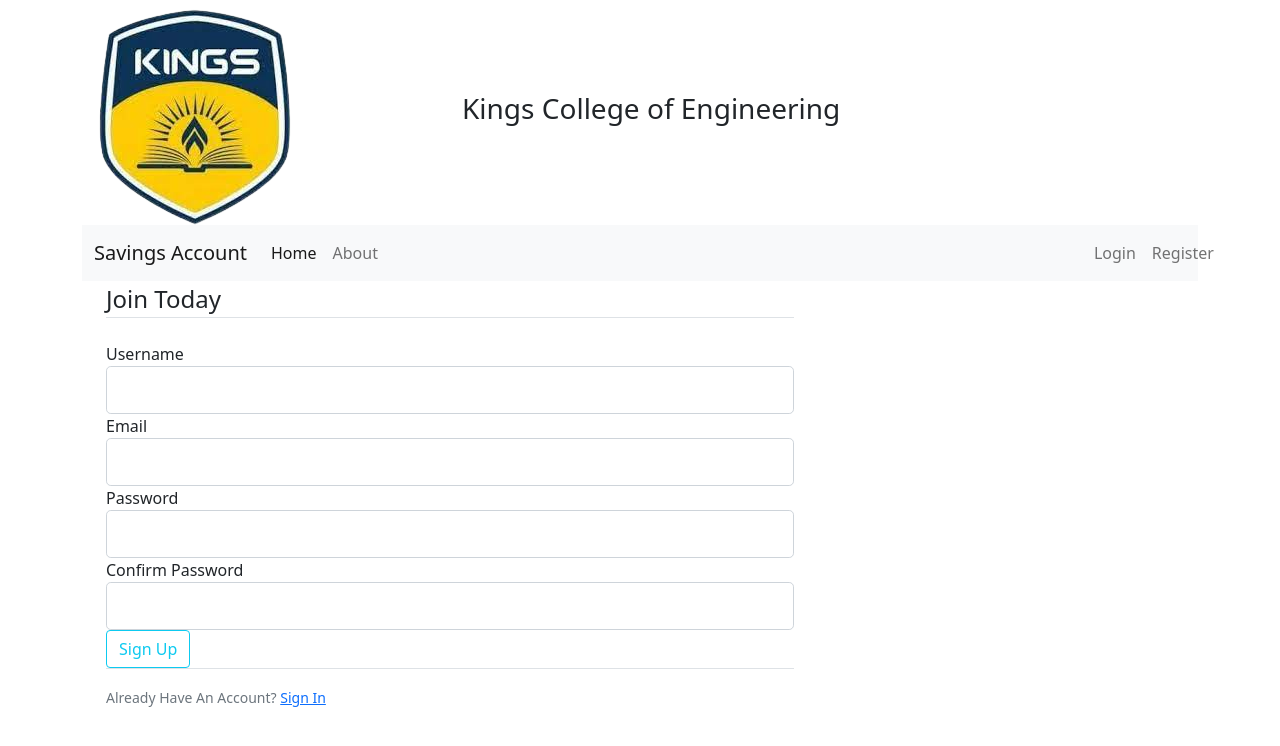
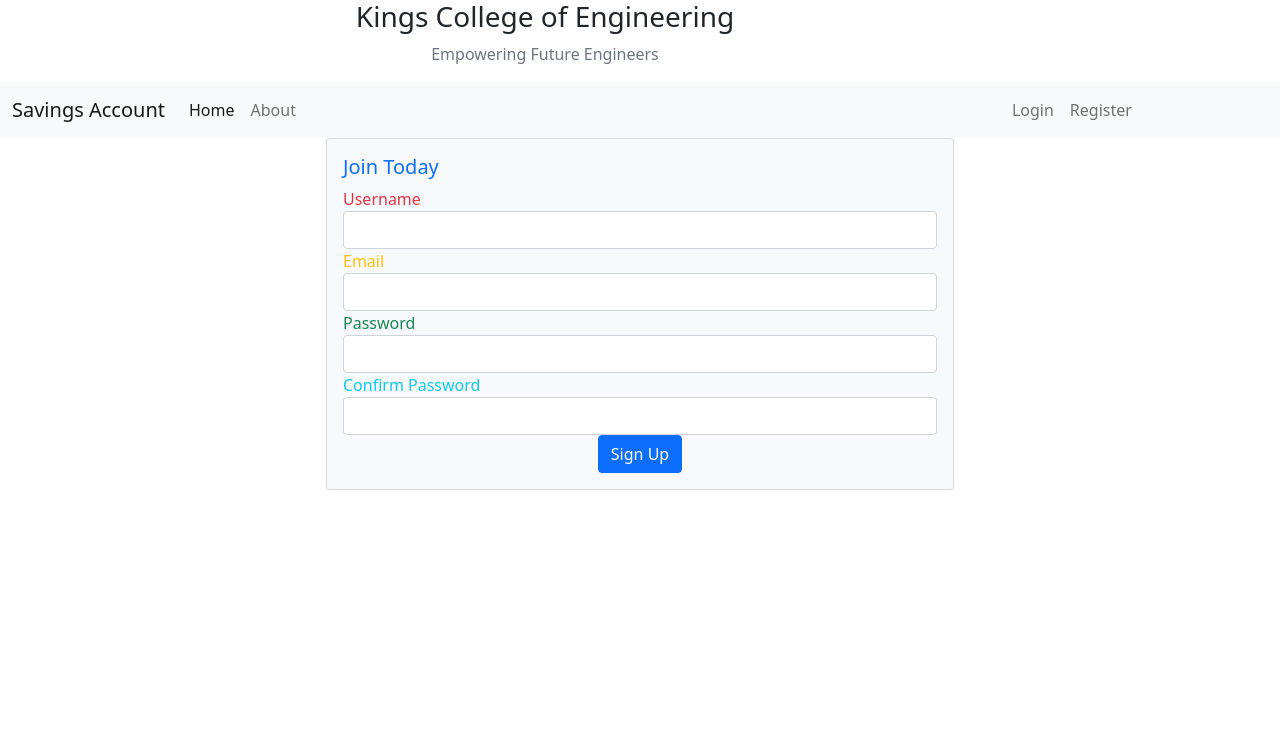
Before and after one commit to kumaresankp/Savings-Account, a Flask app: page /register in a window 1280 px wide. Shown: the top 746 px of the page. Run offline with Flask 3, Linux system fonts and the light colour scheme.

Commit message:
final touch

```diff
--- a/Savings/templates/adminlogin.html
+++ b/Savings/templates/adminlogin.html
@@ -2,7 +2,7 @@
 
 {% block content %}
 <div class="container mx-auto">
-    <div class="content-section" class = "d-flex align-items-center justify-content-center">
+    <div class="content-section d-flex align-items-center justify-content-center">
         <form method="POST" action="">
             {{ form.hidden_tag() }}
             <fieldset class="form-group">
@@ -33,15 +33,11 @@
                         {{ form.password(class="form-control form-control-lg") }}
                     {% endif %}
                 </div>
-
             </fieldset>
             <div class="form-group">
                 {{ form.submit(class="btn btn-outline-info") }}
             </div>
-
         </form>
     </div>
-
-</div>
 </div>
 {% endblock %}
--- a/Savings/templates/base.html
+++ b/Savings/templates/base.html
@@ -8,20 +8,21 @@
 
 <body>
 	<script src="https://cdn.jsdelivr.net/npm/bootstrap@5.0.2/dist/js/bootstrap.bundle.min.js" integrity="sha384-MrcW6ZMFYlzcLA8Nl+NtUVF0sA7MsXsP1UyJoMp4YLEuNSfAP+JcXn/tWtIaxVXM" crossorigin="anonymous"></script>
-  <div class="container">
-
+<div class="container">
 <div class="row">
-    <div class="col-md-4">
-      <img src="static/logo.png" height = 150; alt="Image" class="img-fluid">
+    <div class="col-md-10 d-flex justify-content-center align-items-center">
+        <div class="text-center">
+            <h5 class="h3">Kings College of Engineering</h5>
+            <p class="text-muted">Empowering Future Engineers</p>
+        </div>
     </div>
-    <div class="col-md-8 d-flex align-items-center">
-      <div class="text-center">
-        <h5 class="h3">Kings College of Engineering</h5>
+</div>
+</div>
 
 
-      </div>
-    </div>
-  </div>
+
+
+
 
 
 
@@ -29,7 +30,7 @@
 
 
 	<nav class="navbar navbar-expand-lg navbar-light bg-light">
-  <div class="container-fluid">
+    <div class="container-fluid">
     <a class="navbar-brand" href="#">Savings Account</a>
     <button class="navbar-toggler" type="button" data-bs-toggle="collapse" data-bs-target="#navbarNav" aria-controls="navbarNav" aria-expanded="false" aria-label="Toggle navigation">
       <span class="navbar-toggler-icon"></span>
@@ -84,8 +85,9 @@
               {% endfor %}
             {% endif %}
           {% endwith %}
-          {% block content %}{% endblock %}
+
         </div>
+        {% block content %}{% endblock %}
 
 </body>
 
--- a/Savings/templates/register.html
+++ b/Savings/templates/register.html
@@ -1,74 +1,73 @@
 {% extends "base.html" %}
+
 {% block content %}
     <div class="container">
-    <div class="content-section">
+        <div class="row justify-content-center">
+            <div class="col-sm-12 col-md-6">
+                <div class="card bg-light">
+                    <div class="card-body">
+                        <h5 class="card-title text-primary">Join Today</h5>
                         <form method="POST" action="">
                             {{ form.hidden_tag() }}
-            <fieldset class="form-group">
-                <legend class="border-bottom mb-4">Join Today</legend>
                             <div class="form-group">
-                    {{ form.username.label(class="form-control-label") }}
-
+                                {{ form.username.label(class="form-control-label text-danger") }}
                                 {% if form.username.errors %}
-                        {{ form.username(class="form-control form-control-lg is-invalid") }}
+                                    {{ form.username(class="form-control form-control-danger") }}
                                     <div class="invalid-feedback">
                                         {% for error in form.username.errors %}
                                             <span>{{ error }}</span>
                                         {% endfor %}
                                     </div>
                                 {% else %}
-                        {{ form.username(class="form-control form-control-lg") }}
+                                    {{ form.username(class="form-control") }}
                                 {% endif %}
                             </div>
                             <div class="form-group">
-                    {{ form.email.label(class="form-control-label") }}
+                                {{ form.email.label(class="form-control-label text-warning") }}
                                 {% if form.email.errors %}
-                        {{ form.email(class="form-control form-control-lg is-invalid") }}
+                                    {{ form.email(class="form-control form-control-warning") }}
                                     <div class="invalid-feedback">
                                         {% for error in form.email.errors %}
                                             <span>{{ error }}</span>
                                         {% endfor %}
                                     </div>
                                 {% else %}
-                        {{ form.email(class="form-control form-control-lg") }}
+                                    {{ form.email(class="form-control") }}
                                 {% endif %}
                             </div>
                             <div class="form-group">
-                    {{ form.password.label(class="form-control-label") }}
+                                {{ form.password.label(class="form-control-label text-success") }}
                                 {% if form.password.errors %}
-                        {{ form.password(class="form-control form-control-lg is-invalid") }}
+                                    {{ form.password(class="form-control form-control-success") }}
                                     <div class="invalid-feedback">
                                         {% for error in form.password.errors %}
                                             <span>{{ error }}</span>
                                         {% endfor %}
                                     </div>
                                 {% else %}
-                        {{ form.password(class="form-control form-control-lg") }}
+                                    {{ form.password(class="form-control") }}
                                 {% endif %}
                             </div>
                             <div class="form-group">
-                    {{ form.confirm_password.label(class="form-control-label") }}
+                                {{ form.confirm_password.label(class="form-control-label text-info") }}
                                 {% if form.confirm_password.errors %}
-                        {{ form.confirm_password(class="form-control form-control-lg is-invalid") }}
+                                    {{ form.confirm_password(class="form-control form-control-info") }}
                                     <div class="invalid-feedback">
                                         {% for error in form.confirm_password.errors %}
                                             <span>{{ error }}</span>
                                         {% endfor %}
                                     </div>
                                 {% else %}
-                        {{ form.confirm_password(class="form-control form-control-lg") }}
+                                    {{ form.confirm_password(class="form-control") }}
                                 {% endif %}
                             </div>
-            </fieldset>
-            <div class="form-group">
-                {{ form.submit(class="btn btn-outline-info") }}
+                            <div class="form-group text-center">
+                                <button type="submit" class="btn btn-primary">Sign Up</button>
                             </div>
                         </form>
                     </div>
-    <div class="border-top pt-3">
-        <small class="text-muted">
-            Already Have An Account? <a class="ml-2" href="{{ url_for('login') }}">Sign In</a>
-        </small>
                 </div>
             </div>
-{% endblock content %}
+        </div>
+    </div>
+{% endblock %}
```
Also changed, not shown: Savings/templates/dashboard/admin.html (+22 -10 lines), Savings/templates/dashboard/user.html (+39 -23 lines), Savings/templates/login.html (+14 -7 lines), Savings/templates/requests.html (+16 -6 lines), instance/site.db. Lines whose indentation alone changed are shown as unchanged.
